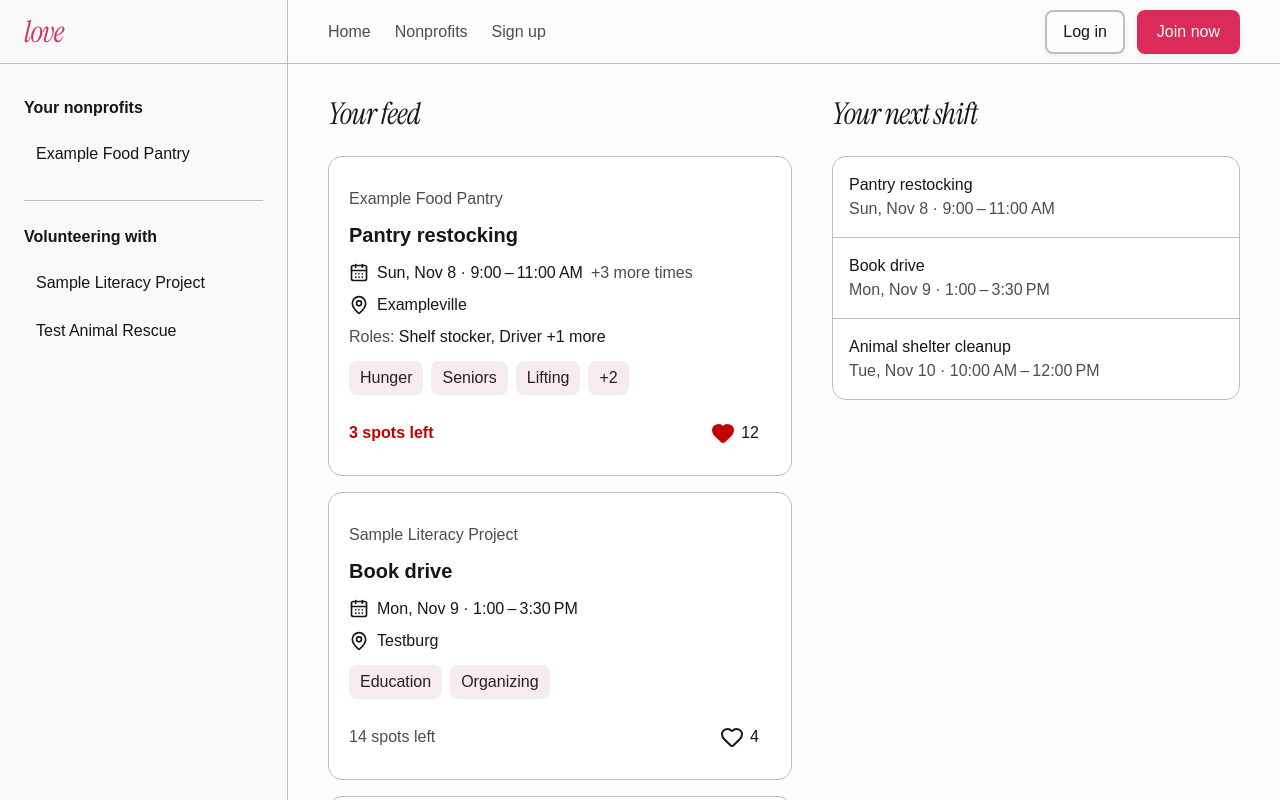
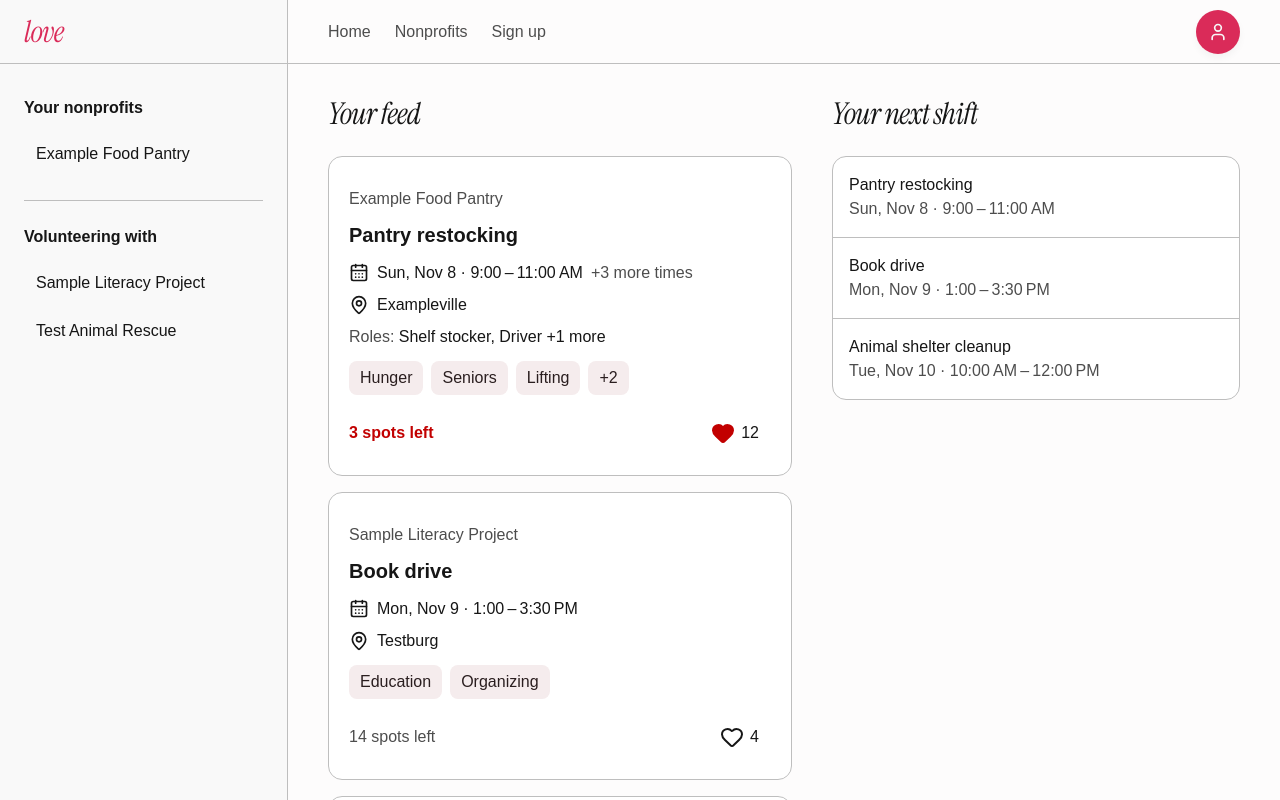
Before and after one commit to Library-of-Volunteer-Experiences/love-mvp, a Next.js app in the folder apps/web/: page /homepage in a window 1280 px wide. Shown: the top 800 px of the page. Built offline with nearby package versions, Linux system fonts and the light colour scheme; a web font is replaced by a local one.

Commit message:
Added user profile to app-navbar.tsx

```diff
--- a/apps/web/src/components/global/app-navbar.tsx
+++ b/apps/web/src/components/global/app-navbar.tsx
@@ -2,6 +2,7 @@ import Link from 'next/link';
 import { APP_NAME } from '@love/shared';
 import { Button } from '@/components/ui/button';
 import { HOME_GRID_COLUMNS } from '@/components/global/home-grid';
+import { User } from 'lucide-react';
 
 export function AppNavbar() {
   return (
@@ -35,11 +36,10 @@ export function AppNavbar() {
 
       {/* Column 3: lines up with the rail on xl; shares the feed column on lg */}
       <div className="flex items-center gap-3 lg:col-start-2 lg:row-start-1 lg:justify-self-end lg:pr-10 xl:col-start-3 xl:justify-end xl:justify-self-stretch xl:pr-10">
-        <Button variant="outline" size="sm" asChild>
-          <Link href="/log_in">Log in</Link>
-        </Button>
-        <Button asChild>
-          <Link href="/sign_up">Join now</Link>
+        <Button variant="default" size="icon" className="rounded-full" asChild>
+          <Link href="/settings" aria-label="Your profile page">
+            <User aria-hidden="true" />
+          </Link>
         </Button>
       </div>
     </header>
```
